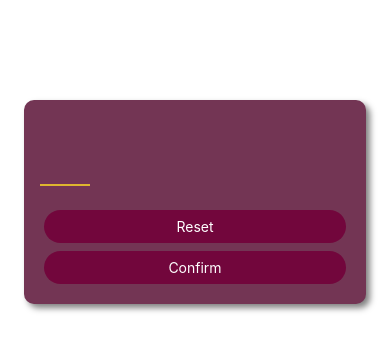
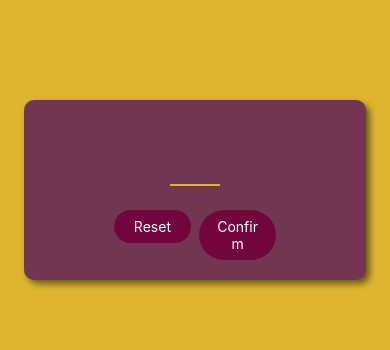
Before and after one commit to 777marc/guess-number, a React Native app: screen / in a window 390 px wide. Shown: the top 350 px of the page. Built offline with nearby package versions, Linux system fonts and the light colour scheme.

Commit message:
misc styling

```diff
--- a/App.js
+++ b/App.js
@@ -1,8 +1,17 @@
-import { StyleSheet } from "react-native";
+import { StyleSheet, View } from "react-native";
 import StartGameScreen from "./screens/StartGameScreen";
 
 export default function App() {
-  return <StartGameScreen />;
+  return (
+    <View style={styles.rootScreen}>
+      <StartGameScreen />
+    </View>
+  )
 }
 
-const styles = StyleSheet.create({});
+const styles = StyleSheet.create({
+  rootScreen: {
+    flex: 1,
+    backgroundColor: "#ddb52f"
+  }
+});
--- a/components/PrimaryButton.js
+++ b/components/PrimaryButton.js
@@ -7,26 +7,32 @@ function PrimaryButton({ children }) {
   }
 
   return (
-    <Pressable onPress={pressed}>
-      <View style={styles.buttonContainer}>
+    <View style={styles.buttonOuterContainer}>
+      <Pressable style={({ pressed }) => pressed ? [styles.pressed, styles.buttonInnerContainer] : styles.buttonInnerContainer} onPress={pressed}>
         <Text style={styles.textContainer}>{children}</Text>
-      </View>
-    </Pressable>
+      </Pressable>
+    </View>
   );
 }
 
 const styles = StyleSheet.create({
-  buttonContainer: {
+  buttonOuterContainer: {
+    borderRadius: 28,
+    margin: 4,
+    overflow: "hidden",
+  },
+  buttonInnerContainer: {
     backgroundColor: "#72063c",
-    borderRadius: 28,
     paddingVertical: 8,
     paddingHorizontal: 16,
     elevation: 2,
-    margin: 4,
   },
   textContainer: {
     color: "white",
     textAlign: "center",
+  },
+  pressed: {
+    opacity: 0.75
   }
 });
 
--- a/screens/StartGameScreen.js
+++ b/screens/StartGameScreen.js
@@ -4,9 +4,17 @@ import PrimaryButton from "../components/PrimaryButton";
 function StartGameScreen() {
   return (
     <View style={styles.inputContainer}>
+
       <TextInput style={styles.numberInput} maxLength={2} keyboardType="number-pad" />
-      <PrimaryButton>Reset</PrimaryButton>
-      <PrimaryButton>Confirm</PrimaryButton>
+
+      <View style={styles.buttonsContainer}>
+        <View style={styles.buttonContainer}>
+          <PrimaryButton width={100}>Reset</PrimaryButton>
+        </View>
+        <View style={styles.buttonContainer}>
+          <PrimaryButton width={100}>Confirm</PrimaryButton>
+        </View>
+      </View>
     </View>
   );
 }
@@ -22,7 +30,8 @@ const styles = StyleSheet.create({
     shadowColor: "black",
     shadowOffset: { width: 4, height: 4 },
     shadowRadius: 6,
-    shadowOpacity: 0.5
+    shadowOpacity: 0.5,
+    alignItems: "center",
   },
   numberInput: {
     height: 50,
@@ -34,6 +43,12 @@ const styles = StyleSheet.create({
     color: "#ddb52f",
     marginVertical: 20,
     textAlign: "center"
+  },
+  buttonsContainer: {
+    flexDirection: "row",
+  },
+  buttonContainer: {
+    flex: 1
   }
 
 });
```
